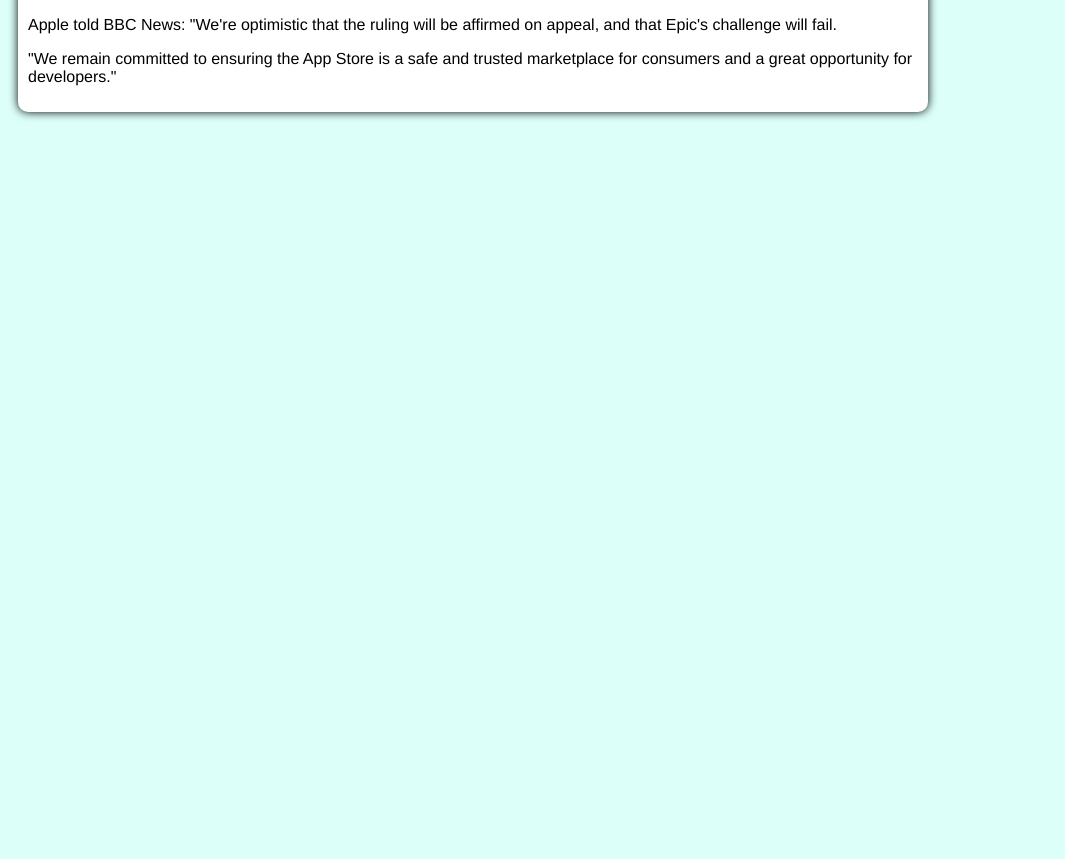
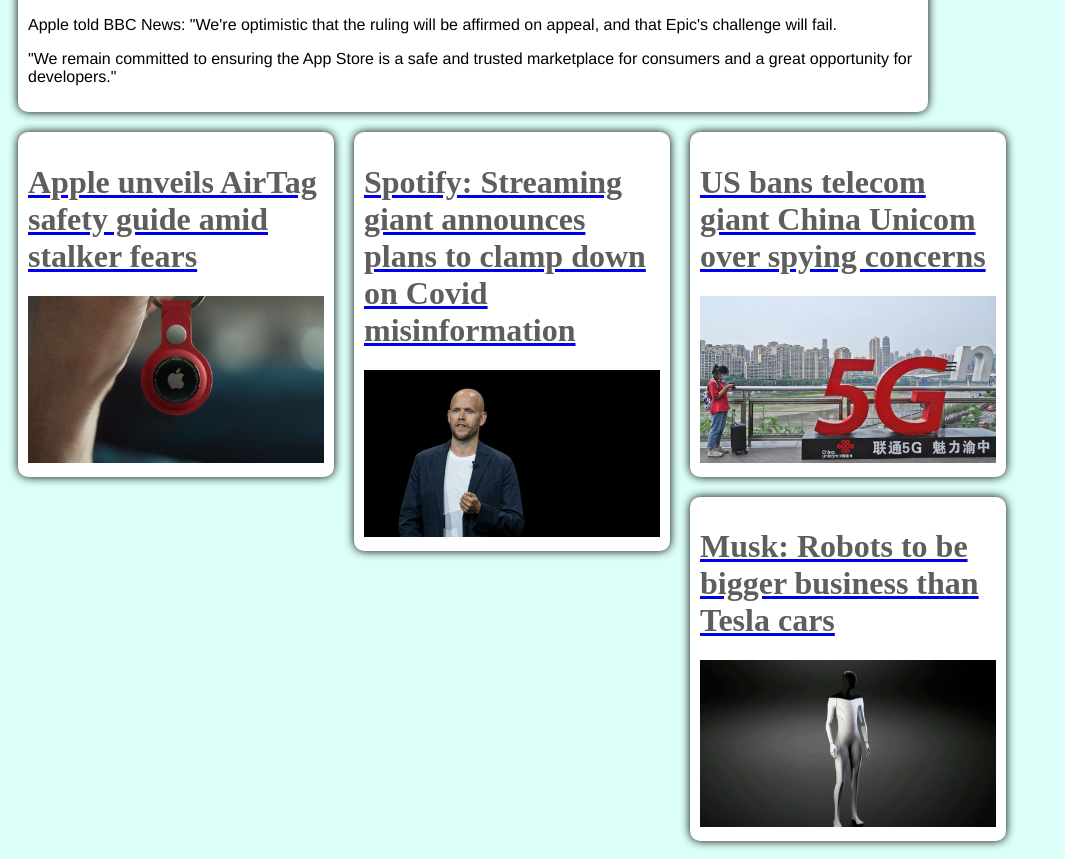
Before and after one commit to Adityaadpandey/web-news, a React (Create React App) app: page /7 in a window 1280 px wide. Shown: the part 1300-2159 px from the top of the page, without its empty margins (0-1065 px from the left). Before the commit the page ends 1430 px from the top, so only its background shows below. Built offline with nearby package versions, Linux system fonts and the light colour scheme.

Commit message:
a7 is done

```diff
--- a/src/html/A7.js
+++ b/src/html/A7.js
@@ -1,6 +1,10 @@
 import React from 'react';
 import '../css/A1.css';
 import a7img from '../images/a7im1.jpg';
+import A2temp from "../templates/A2";
+import A3temp from "../templates/A3";
+import A1temp from "../templates/A1";
+import A4temp from "../templates/A4";
 
 const A7 = () => {
   return (
@@ -38,6 +42,18 @@
 <p>"We remain committed to ensuring the App Store is a safe and trusted marketplace for consumers and a great opportunity for developers."</p>
 
         </div>
+        <div class="column right first" >
+  <A1temp />
+  </div>
+  <div class="column right first" >
+  <A3temp />
+  </div>
+  <div class="column right first" >
+  <A2temp />
+  </div>
+  <div class="column right first" >
+  <A4temp />
+  </div>
       </div>
       </>
   )
--- a/src/html/Home.js
+++ b/src/html/Home.js
@@ -6,6 +6,8 @@
 import "../css/Home.css";
 import A5 from '../templates/A5';
 import A6 from '../templates/A6';
+import A7 from '../templates/A7';
+
 const Home = () => {
   return (
     <>
@@ -26,6 +28,9 @@
           <A3/>
         </div>
         <div className="home column">
+          <A7/>
+        </div>
+        <div className="home column">
           <A4/>
         </div>
       </div>
--- /dev/null
+++ b/src/templates/A7.js
@@ -0,0 +1,21 @@
+import React from "react";
+import a7img from '../images/a7im1.jpg';
+
+
+
+const A7= () => {
+    return (
+        <>
+            <div className="last">
+                <a href="/7">
+                <h1>Epic backed by 35 US states in Apple legal rematch
+     </h1>
+     <img src={a7img} alt="" />
+                </a>
+            </div>
+
+        </>
+    );
+};
+
+export default A7;
```
